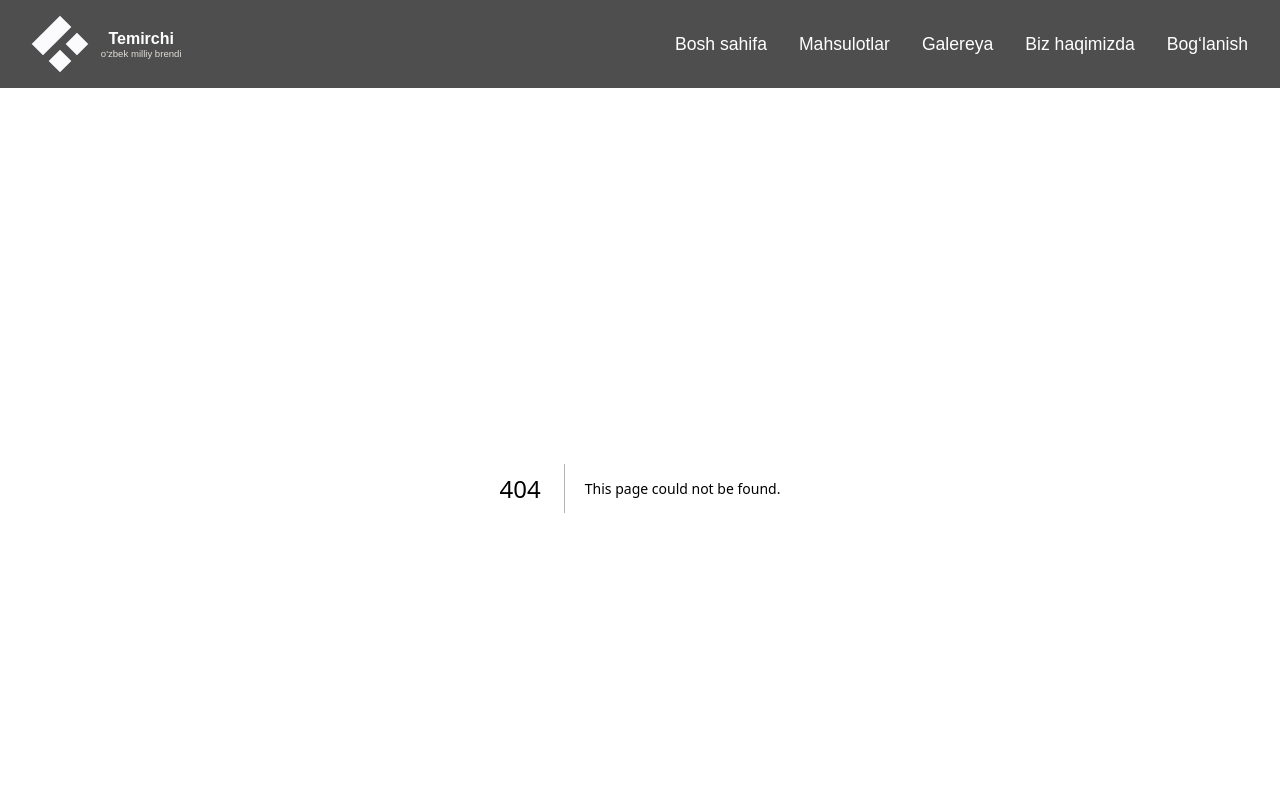
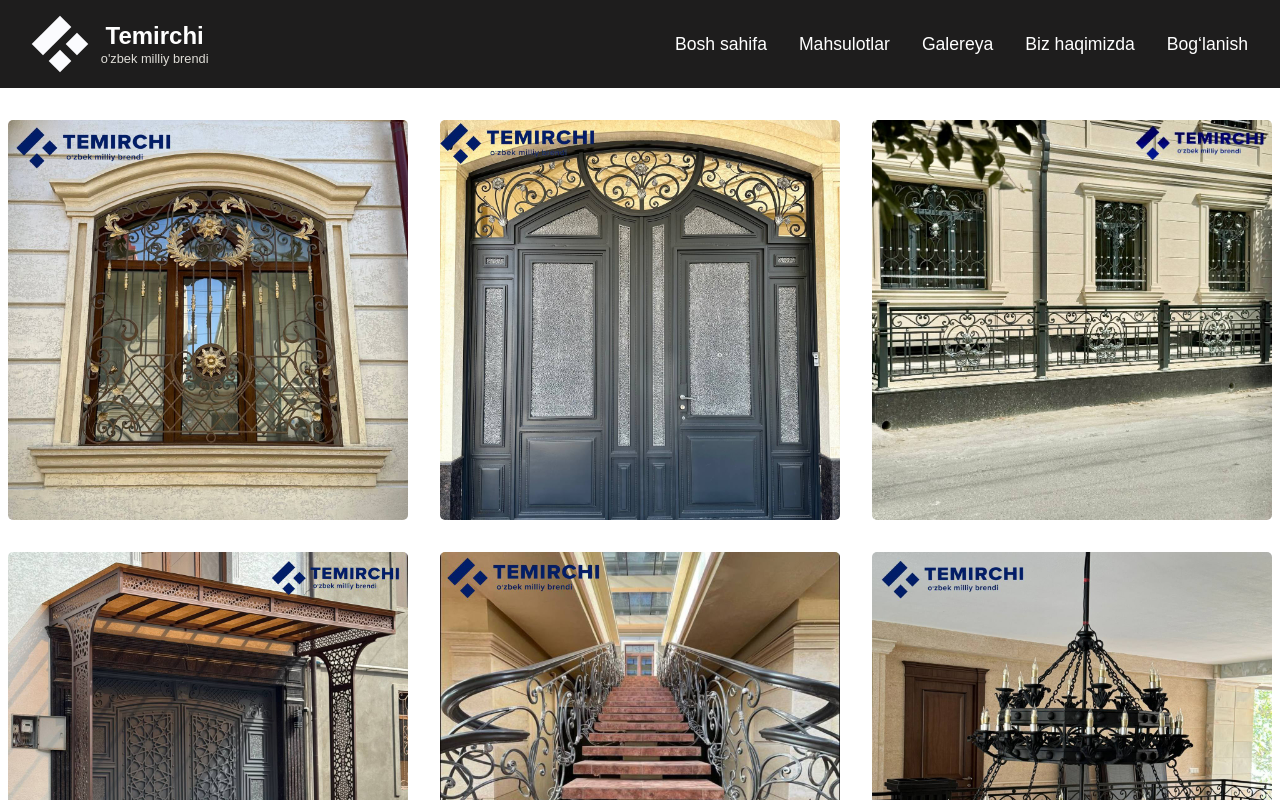
Before and after one commit to Boymirza92/TemirchiUz, a Next.js app: page /components/cards in a window 1280 px wide. Before the commit this address had no page. Shown: the top 800 px of the page. Built offline with nearby package versions, Linux system fonts and the light colour scheme.

Commit message:
Added a video to the section

```diff
--- a/next.config.mjs
+++ b/next.config.mjs
@@ -1,4 +1,18 @@
-/** @type {import('next').NextConfig} */
-const nextConfig = {};
+// /** @type {import('next').NextConfig} */
+// const nextConfig = {
+//     compiler: {
+//         styledComponents: true,
+//     }
+// };
+
+// export default nextConfig;
+
+// next.config.js
+// next.config.js
+const nextConfig = {
+  compiler: {
+    styledComponents: true,
+  },
+};
 
 export default nextConfig;
--- a/package.json
+++ b/package.json
@@ -18,6 +18,7 @@
   },
   "devDependencies": {
     "@eslint/eslintrc": "^3",
+    "babel-plugin-styled-components": "^2.1.4",
     "eslint": "^9",
     "eslint-config-next": "15.4.4",
     "prettier": "^3.6.2"
--- /dev/null
+++ b/src/app/components/cards/page.js
@@ -0,0 +1,204 @@
+'use client';
+import React, { useRef, useState } from 'react';
+import styled from 'styled-components';
+import Link from 'next/link';
+
+
+const cardData = [
+  {
+    href: '/maxsulotlar/panjaralar/panjara',
+    imgSrc: '/temirMaxsulot/panjara/panjara5.jpg',
+    alt: 'Panjara',
+    text: "Romlaringiz uchun yuqori sifatli va mustahkam panjaralar",
+  },
+  {
+    href: '/maxsulotlar/panjaralar/darvoza',
+    imgSrc: '/temirMaxsulot/darvoza/darvoza2.jpg',
+    alt: 'Darvoza',
+    text: 'Uyingizni sifatli va mustahkam darvoza bilan bezating',
+  },
+  {
+    href: '/maxsulotlar/panjaralar/tosiq',
+    imgSrc: '/temirMaxsulot/tosiq/tosiq3.jpg',
+    alt: 'Tosiq',
+    text: "Imoratingiz ko'cha qismini chiroyli to'siqlar bilan bezating",
+  },
+  {
+    href: '/maxsulotlar/panjaralar/soyabon',
+    imgSrc: '/temirMaxsulot/naves/naves11.jpg',
+    alt: 'Soyabon',
+    text: "Quyoshdan va yog'ingarchilikdan himoyalaning va uyingizni yanada go'zal qiling ",
+  },
+  {
+    href: '/maxsulotlar/panjaralar/perilla',
+    imgSrc: '/temirMaxsulot/perilla/perila1.jpg',
+    alt: 'Perilla',
+    text: 'Uyingizni mustahkam perilla bilan bezating va yosh bolalarni havfsizligini taminlang',
+  },
+  {
+    href: '/maxsulotlar/panjaralar/boshqalar',
+    imgSrc: '/temirMaxsulot/boshqa/lyustra.jpg',
+    alt: 'Qandil',
+    text: 'Uyingiz ichini temir qandil bilan jozibali qiling',
+  },
+  {
+    href: '/maxsulotlar/panjaralar/boshqalar',
+    imgSrc: '/temirMaxsulot/boshqa/demaxot.jpg',
+    alt: 'Dudbo`ron',
+    text: "Oshxonangiga temirdan dudbo'ron qo'ying va uyingiz xavfsizligini ta'minlang",
+  },
+];
+
+// === Stillar  === //
+
+const SectionWrapper = styled.div`
+  display: flex;
+  justify-content: center;
+  align-items: center;
+  flex-wrap: wrap;
+  flex-direction: column;
+  width: 100%;
+
+`;
+
+const CardImageContainer = styled.div`
+  display: flex;
+  width: 100%;
+  flex-wrap: wrap;
+  justify-content: center;
+  gap: 2rem;
+  padding: 2rem 0;
+`;
+
+const CardText = styled.div`
+  position: absolute;
+  bottom: 0;
+  left: 0;
+  right: 0;
+  background: rgba(45, 43, 43, 0.6);
+  color: white;
+  text-align: center;
+  padding: 0.8rem;
+  font-size: 1rem;
+  opacity: 0;
+  transition: opacity 0.3s ease;
+
+  @media (max-width: 768px) {
+    opacity: 1;
+  }
+`;
+
+const StyledImage = styled.div`
+  position: relative;
+  overflow: hidden;
+  width: 25rem;
+  height: 25rem;
+  border-radius: 5px;
+
+  a {
+    display: block;
+    position: relative;
+    width: 100%;
+    height: 100%;
+  }
+
+  img {
+    width: 100%;
+    height: 100%;
+    display: block;
+    object-fit: cover;
+    transition: transform 0.4s ease;
+    border-radius: 3px;
+  }
+
+  &:hover ${CardText} {
+    opacity: 1;
+  }
+
+  &:hover img {
+    transform: perspective(1000px) rotateY(5deg) rotateX(2deg) translateY(-10px);
+  }
+`;
+
+const VideoContainer = styled.div`
+
+  position: relative;
+  width: 80%;
+  height: 50rem;
+  margin: 2rem auto;
+
+  video {
+    display: block;
+    justify-content: center;
+    align-items: center;
+    width: 100%;
+    height: 40rem;
+    border-radius: 5px;
+    object-fit: cover;
+  }
+
+  button {
+    position: absolute;
+    bottom: 12rem;
+    left: 50%;
+    transform: translateX(-50%);
+    background: rgba(0, 0, 0, 0.6);
+    color: white;
+    border: none;
+    padding: 0.6rem 1.2rem;
+    border-radius: 8px;
+    cursor: pointer;
+    font-size: 1rem;
+    transition: background 0.3s ease;
+
+    &:hover {
+      background: rgba(0, 0, 0, 0.8);
+    }
+  }
+`;
+
+// === Asosiy Komponent === //
+const CardWrapper = () => {
+  const videoRef = useRef(null);
+  const [isPlaying, setIsPlaying] = useState(false);
+
+  const togglePlay = () => {
+    if (videoRef.current) {
+      if (isPlaying) {
+        videoRef.current.pause();
+      } else {
+        videoRef.current.play();
+      }
+      setIsPlaying(!isPlaying);
+    }
+  };
+
+  return (
+
+    <SectionWrapper>
+      <CardImageContainer>
+        {cardData.map((card, index) => (
+          <StyledImage key={index}>
+            <Link href={card.href}>
+              <img src={card.imgSrc} alt={card.alt} />
+              <CardText>{card.text}</CardText>
+            </Link>
+          </StyledImage>
+        ))}
+      </CardImageContainer>
+
+
+      <VideoContainer>
+        <video ref={videoRef} muted loop>
+          <source src="/temirMaxsulot/video/pechka.mp4" type="video/mp4" />
+          Sizning brauzeringiz videoni qo‘llab-quvvatlamaydi.
+        </video>
+        <button onClick={togglePlay}>
+          {isPlaying ? 'Pause' : 'Play'}
+        </button>
+      </VideoContainer>
+    </SectionWrapper>
+  );
+};
+
+export default CardWrapper;
--- a/src/app/components/navbar/page.js
+++ b/src/app/components/navbar/page.js
@@ -16,7 +16,7 @@ const Nav = styled.nav`
   top: 0;
   z-index: 1000;
   min-height: 64px;
-  background-color: #4f4e4eff;
+  background-color: #1e1d1dff;
 `;
 
 const LogoContainer = styled.div`
@@ -28,13 +28,13 @@ const LogoContainer = styled.div`
   color: #fff;
 
   h1 {
-    font-size: 1rem;
+    font-size: 1.5rem;
     line-height: 1.2;
     margin: 0;
     font-weight: 700;
     text-align: center;
     span {
-      font-size: 0.6rem;
+      font-size: 0.8rem;
       color: #dfddd7ff;
       font-weight: 400;
       display: block;
--- a/src/app/layout.js
+++ b/src/app/layout.js
@@ -1,5 +1,6 @@
 import './globals.css';
 import Navbar from './components/navbar/page';
+import StyledComponentsRegistry from '@/lib/registry';
 import {
   Poppins,
   Roboto,
@@ -71,8 +72,10 @@ export default function RootLayout({ children }) {
     ${montserrat.variable}
     ${geist.variable}
   `}>
+      <StyledComponentsRegistry>
         <Navbar />
         {children}
+        </StyledComponentsRegistry>
       </body>
     </html>
   );
--- a/src/app/page.js
+++ b/src/app/page.js
@@ -2,11 +2,13 @@ import Image from "next/image";
 import styles from "./page.module.css";
 import React from 'react';
 import Section from "./components/section/page"
+import CardWrapper from "./components/cards/page";
 
 export default function Home() {
   return (
     <div>
       <Section />
+      <CardWrapper />
     </div>
   );
 }
--- /dev/null
+++ b/src/lib/registry.js
@@ -0,0 +1,49 @@
+// "use client";
+
+// import React, { useState } from "react";
+// import { useServerInsertedHTML } from "next/navigation";
+// import { ServerStyleSheet, StyleSheetManager } from "styled-components";
+
+// export default function StyledComponentsRegistry({ children }) {
+//   const [sheet] = useState(() => new ServerStyleSheet());
+
+//   useServerInsertedHTML(() => {
+//     const styles = sheet.getStyleElement();
+//     sheet.instance.clearTag();
+//     return <>{styles}</>;
+//   });
+
+//   return (
+//     <StyleSheetManager sheet={sheet.instance}>
+//       {children}
+//     </StyleSheetManager>
+//   );
+// }
+
+
+// lib/registry.js
+
+'use client';
+
+import React, { useState } from 'react';
+import { useServerInsertedHTML } from 'next/navigation';
+import { ServerStyleSheet, StyleSheetManager } from 'styled-components';
+
+export default function StyledComponentsRegistry({ children }) {
+  // ServerStyleSheet'ni faqat bir marta, "lazy" holatda yaratamiz.
+  const [styledComponentsStyleSheet] = useState(() => new ServerStyleSheet());
+
+  useServerInsertedHTML(() => {
+    const styles = styledComponentsStyleSheet.getStyleElement();
+    styledComponentsStyleSheet.instance.clearTag();
+    return <>{styles}</>;
+  });
+
+  if (typeof window !== 'undefined') return <>{children}</>;
+
+  return (
+    <StyleSheetManager sheet={styledComponentsStyleSheet.instance}>
+      {children}
+    </StyleSheetManager>
+  );
+}
```
Also changed, not shown: src/app/components/section/page.js (+4 -55 lines), 2 other files (tests, documents, lock files or other folders).
